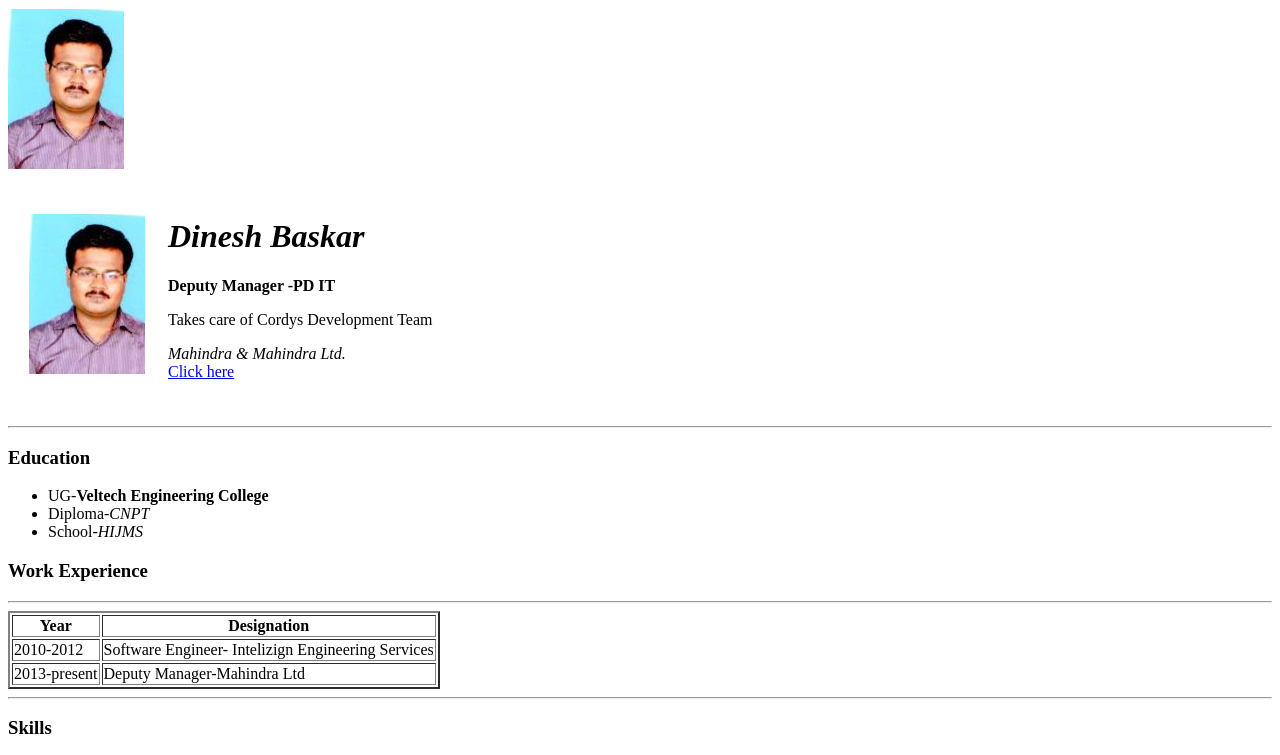
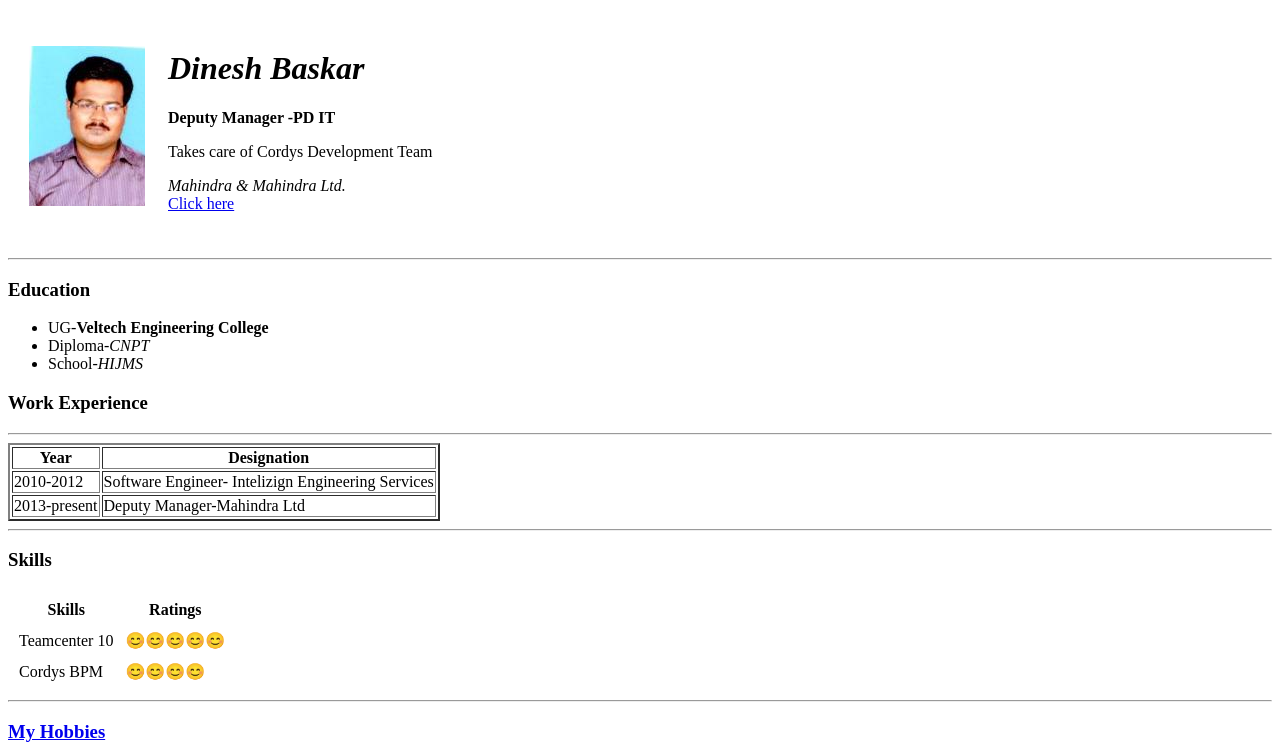
Before and after one commit to btechdinesh/htmldevelopment, a plain HTML site: page index.html in a window 1280 px wide. Shown: the top 755 px of the page. Drawn offline with Linux system fonts and the light colour scheme.

Commit message:
Update index.html

```diff
--- a/index.html
+++ b/index.html
@@ -9,7 +9,6 @@
   <table cellspacing="20">
     <tr>
       <td><img src="htmldevelopment/My Photo.jpg" alt="Photo"></td>
-       <img src="My Photo.jpg">
       <td><h1><em>Dinesh Baskar</em></h1>
       <p><strong>Deputy Manager -PD IT</strong></p>
       <p>Takes care of Cordys Development Team</p>
```
